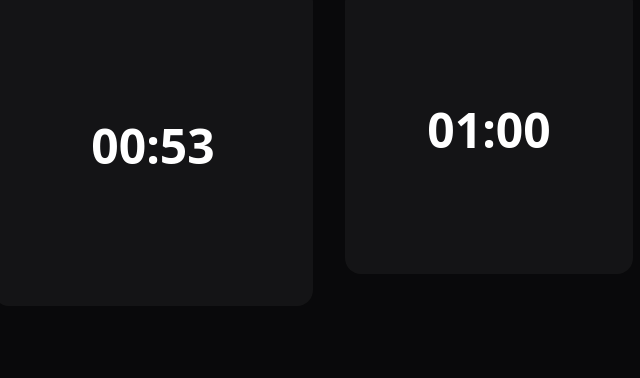
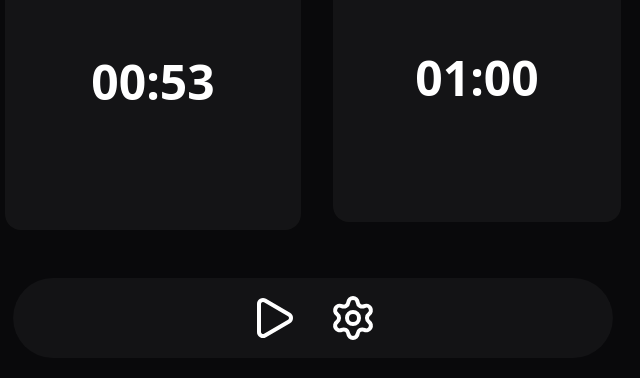
Before and after one commit to ericocneto/chessclock-v2, a React (Vite) app: page / in a window 1280 px wide. Shown: the part 254-632 px from the top of the page, without its empty margins (327-967 px from the left). Built offline with nearby package versions, Linux system fonts and the light colour scheme.

Commit message:
feat: add navbar

```diff
--- a/src/App.tsx
+++ b/src/App.tsx
@@ -1,9 +1,11 @@
 import ClockContainer from "./components/ClockContainer";
+import Navbar from "./components/Navbar";
 
 export default function App() {
   return (
-    <div className="flex justify-center items-center w-scren h-screen bg-zinc-950">
+    <div className="flex gap-12 flex-col justify-center items-center w-scren h-screen bg-zinc-950">
       <ClockContainer />
+      <Navbar />
     </div>
   );
 }
--- a/src/components/BlackDisplay.tsx
+++ b/src/components/BlackDisplay.tsx
@@ -6,7 +6,7 @@ type Props = {
 
 export default function BlackDisplay({ playing, setPlaying, time }: Props) {
   const isActive = playing === "black";
-  const sizeClass = isActive ? "w-80 h-80" : "w-72 h-72";
+  const sizeClass = isActive ? "w-74 h-74" : "w-72 h-72";
 
   const handleClick = () => {
     if (isActive) {
--- /dev/null
+++ b/src/components/Navbar.tsx
@@ -0,0 +1,14 @@
+import { Settings, Play } from "lucide-react";
+import { useState } from "react";
+export default function Navbar() {
+  const [start, setStart] = useState(false);
+  return (
+    <div className="h-20 w-150 flex justify-center items-center rounded-full bg-white/4">
+      <nav className="flex flex-row flex-nowrap gap-8">
+        {" "}
+        <Play className="text-white size-12 cursor-pointer hover:text-neutral-300 transition ease-in-out" />
+        <Settings className="text-white size-12 cursor-pointer hover:text-neutral-300 transition ease-in-out" />
+      </nav>
+    </div>
+  );
+}
--- a/src/components/WhiteDisplay.tsx
+++ b/src/components/WhiteDisplay.tsx
@@ -6,7 +6,7 @@ type Props = {
 
 export default function WhiteDisplay({ playing, setPlaying, time }: Props) {
   const isActive = playing === "white";
-  const sizeClass = isActive ? "w-80 h-80" : "w-72 h-72";
+  const sizeClass = isActive ? "w-74 h-74" : "w-72 h-72";
 
   const handleClick = () => {
     if (isActive) {
```
